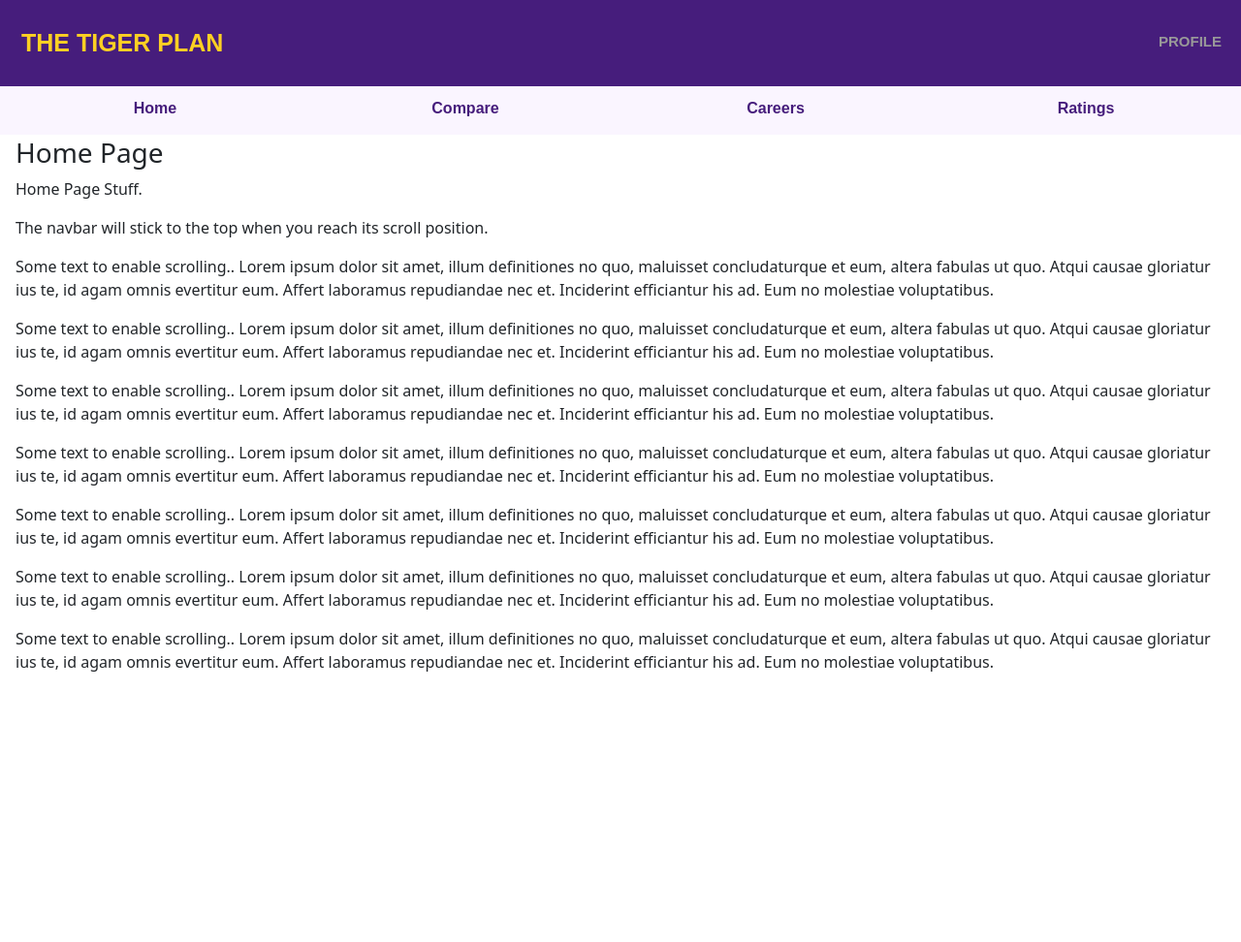
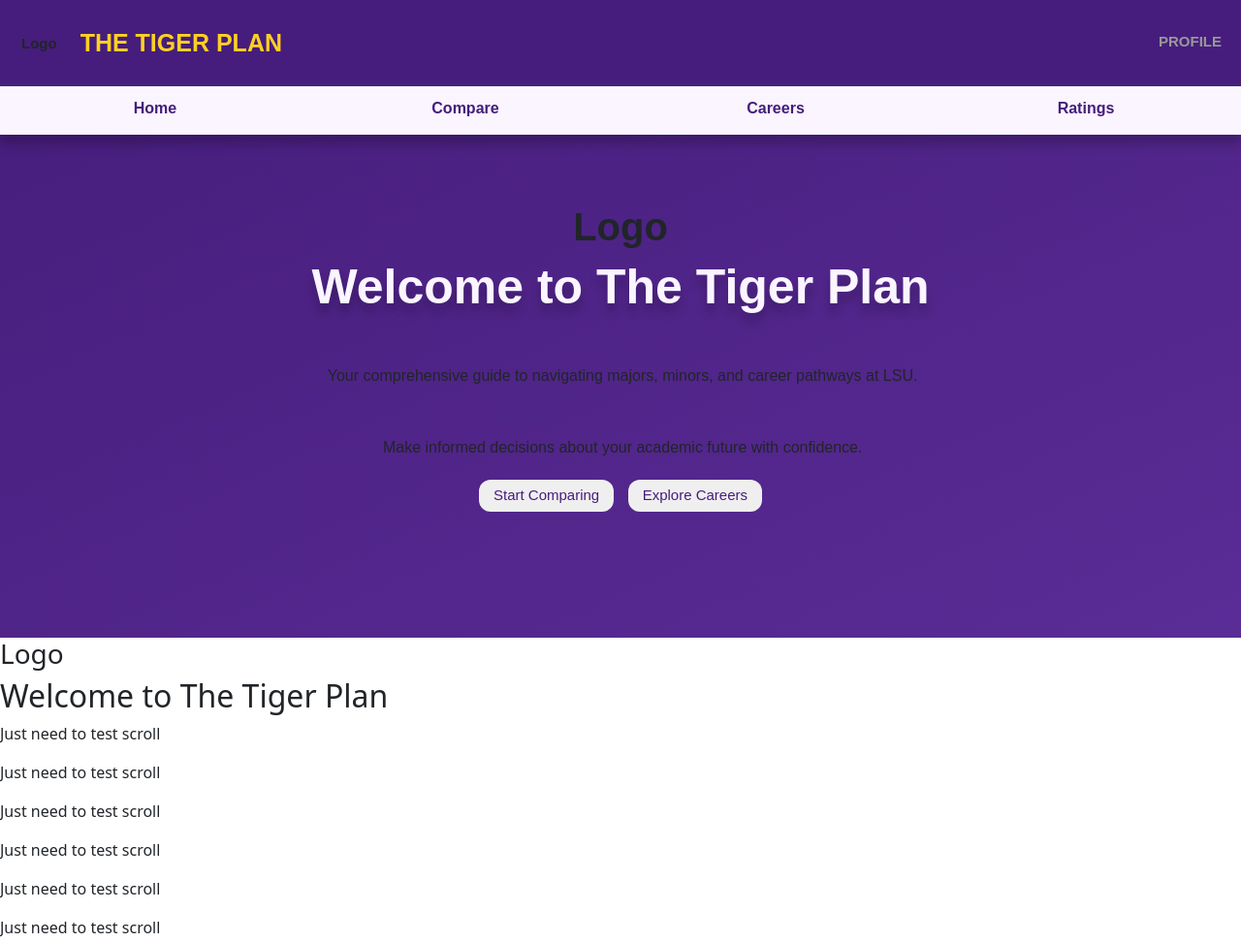
Before and after one commit to OliStew/TigerPlan, a plain HTML site: page index.html in a window 1280 px wide. Shown: the whole page at 97% size. Before the commit the page ends 800 px from the top, so only its background shows below. Drawn offline with nearby package versions, Linux system fonts and the light colour scheme.

Commit message:
Styling done for Header and Navbar Content1 Created Style started Content 2 Started

```diff
--- a/index.html
+++ b/index.html
@@ -6,7 +6,7 @@
   <meta charset="utf-8">
   <meta name="viewport" content="width=device-width, initial-scale=1">
 
-  <title>Tiger Plan</title>
+  <title>Welcome to The Tiger Plan</title>
 
   <link rel="stylesheet" href="styles.css">
   <link href="https://cdn.jsdelivr.net/npm/bootstrap@5.3.8/dist/css/bootstrap.min.css" rel="stylesheet"
@@ -15,13 +15,14 @@
 
 <body>
 
-    <!-- Top LOGO, Profile and Search Bar-->
-    <div class="header">
-        <a href="#default" id="logo">THE TIGER PLAN</a>
-        <div class="header-right">
-            <a href="#Profile">PROFILE</a>
-        </div>
+  <!-- Top LOGO, Profile and Search Bar-->
+  <div class="header">
+    <a>Logo</a>
+    <a href="#default" id="title">THE TIGER PLAN</a>
+    <div class="header-right">
+      <a href="#Profile">PROFILE</a>
     </div>
+  </div>
   </div>
 
   <!-- Navigation Bar-->
@@ -33,32 +34,28 @@
   </div>
 
   <!-- Main Content-->
-  <div class="content">
-    <h3>Home Page</h3>
-    <p>Home Page Stuff.</p>
-    <p>The navbar will stick to the top when you reach its scroll position.</p>
-    <p>Some text to enable scrolling.. Lorem ipsum dolor sit amet, illum definitiones no quo, maluisset
-      concludaturque et eum, altera fabulas ut quo. Atqui causae gloriatur ius te, id agam omnis evertitur eum.
-      Affert laboramus repudiandae nec et. Inciderint efficiantur his ad. Eum no molestiae voluptatibus.</p>
-    <p>Some text to enable scrolling.. Lorem ipsum dolor sit amet, illum definitiones no quo, maluisset
-      concludaturque et eum, altera fabulas ut quo. Atqui causae gloriatur ius te, id agam omnis evertitur eum.
-      Affert laboramus repudiandae nec et. Inciderint efficiantur his ad. Eum no molestiae voluptatibus.</p>
-    <p>Some text to enable scrolling.. Lorem ipsum dolor sit amet, illum definitiones no quo, maluisset
-      concludaturque et eum, altera fabulas ut quo. Atqui causae gloriatur ius te, id agam omnis evertitur eum.
-      Affert laboramus repudiandae nec et. Inciderint efficiantur his ad. Eum no molestiae voluptatibus.</p>
-    <p>Some text to enable scrolling.. Lorem ipsum dolor sit amet, illum definitiones no quo, maluisset
-      concludaturque et eum, altera fabulas ut quo. Atqui causae gloriatur ius te, id agam omnis evertitur eum.
-      Affert laboramus repudiandae nec et. Inciderint efficiantur his ad. Eum no molestiae voluptatibus.</p>
-    <p>Some text to enable scrolling.. Lorem ipsum dolor sit amet, illum definitiones no quo, maluisset
-      concludaturque et eum, altera fabulas ut quo. Atqui causae gloriatur ius te, id agam omnis evertitur eum.
-      Affert laboramus repudiandae nec et. Inciderint efficiantur his ad. Eum no molestiae voluptatibus.</p>
-    <p>Some text to enable scrolling.. Lorem ipsum dolor sit amet, illum definitiones no quo, maluisset
-      concludaturque et eum, altera fabulas ut quo. Atqui causae gloriatur ius te, id agam omnis evertitur eum.
-      Affert laboramus repudiandae nec et. Inciderint efficiantur his ad. Eum no molestiae voluptatibus.</p>
-    <p>Some text to enable scrolling.. Lorem ipsum dolor sit amet, illum definitiones no quo, maluisset
-      concludaturque et eum, altera fabulas ut quo. Atqui causae gloriatur ius te, id agam omnis evertitur eum.
-      Affert laboramus repudiandae nec et. Inciderint efficiantur his ad. Eum no molestiae voluptatibus.</p>
+  <div class="content1">
+
+    <h1>Logo</h1>
+    <h2>Welcome to The Tiger Plan</h2>
+    <p> Your comprehensive guide to navigating majors, minors, and career pathways at LSU.</p>
+    <p> Make informed decisions about your academic future with confidence.</p>
+    <button class="button button1">Start Comparing</button>
+    <button class="button button2">Explore Careers</button>
   </div>
+
+  <div class="content2">
+
+    <h3>Logo</h3>
+    <h2>Welcome to The Tiger Plan</h2>
+    <p>Just need to test scroll</p>
+    <p>Just need to test scroll</p>
+    <p>Just need to test scroll</p>
+    <p>Just need to test scroll</p>
+    <p>Just need to test scroll</p>
+    <p>Just need to test scroll</p>
+  </div>
+
 
   <script src="script.js"></script>
   <script src="https://cdn.jsdelivr.net/npm/bootstrap@5.3.8/dist/js/bootstrap.bundle.min.js"
--- a/script.js
+++ b/script.js
@@ -8,7 +8,7 @@ window.onscroll = function() {scrollFunction()};
 function scrollFunction() {
   if (document.body.scrollTop > 80 || document.documentElement.scrollTop > 80) {
          document.getElementsByClassName("header")[0].style.padding = "10px 10px";
-        document.getElementById("logo").style.fontSize = "15px";
+        document.getElementById("title").style.fontSize = "15px";
 
 
          document.getElementById("navbar").style.opacity = "0%"
@@ -17,7 +17,7 @@ function scrollFunction() {
 
   } else {
         document.getElementsByClassName("header")[0].style.padding = "20px 10px";
-        document.getElementById("logo").style.fontSize = "25px";
+        document.getElementById("title").style.fontSize = "25px";
 
         document.getElementById("navbar").style.opacity = "100%"
         document.getElementById("navbar").style.top = "0px";
--- a/styles.css
+++ b/styles.css
@@ -2,7 +2,7 @@
     Anything else create your own CSS file and link it in the HTML file.
     Of course first test it in your own file, but once you are sure it works, put it here. */
 
-    /* Style the header with a grey background and some padding */
+/* Style the header with a grey background and some padding */
 .header {
   position: fixed;
   z-index: 1;
@@ -44,8 +44,8 @@
   border-radius: 4px;
 }
 
-/* Style the logo link (notice that we set the same value of line-height and font-size to prevent the header to increase when the font gets bigger */
-.header #logo {
+/* Style the title link (notice that we set the same value of line-height and font-size to prevent the header to increase when the font gets bigger */
+.header #title {
   font-size: 25px;
   line-height: 25px;
   transition: 0.4s;
@@ -53,25 +53,33 @@
 
 /* Change the background color on mouse-over */
 .header a:hover {
-  color:  #FDD023;
+  color: #FDD023;
 }
 
-.header #logo:hover {
+.header #title:hover {
   text-decoration: underline;
 }
 
 #navbar {
-  background-color: 	#faf5ff; /* Black background color */
-  position: fixed; /* Make it stick/fixed */
+  background-color: #faf5ff;
+  /* Black background color */
+  position: fixed;
+  /* Make it stick/fixed */
   margin-top: 85px;
-  top: 0; /* Stay on top */
-  width: 100%; /* Full width */
-  transition: 0.5s; /* Transition effect when sliding down (and up) */
+  top: 0;
+  /* Stay on top */
+  width: 100%;
+  /* Full width */
+  transition: 0.5s;
+  /* Transition effect when sliding down (and up) */
+
+  box-shadow: 0px 10px 10px #00000033;
+
 }
 
 /* Style the navbar links */
 #navbar a {
-  float:left;
+  float: left;
   display: block;
   color: #461D7C;
   font-weight: bold;
@@ -86,21 +94,64 @@
   background-color: #D6C9E3;
 }
 
-.content {
-  margin-top: 125px;
-  padding: 16px;
+.content1 {
+  margin-top: 85px;
+  padding: 125px;
+  text-align: center;
+  align-self: center;
+  font-family: Arial, Helvetica, sans-serif;
+  background-image: linear-gradient(to bottom right, #461D7C, #5a2c96);
 }
+
+.content1 h1,
+.content1 h2 {
+  font-weight: 900;
+}
+
+.content1 h2 {
+  text-align: center;
+  align-self: center;
+  font-size: 50px;
+  color: #faf5ff;
+  text-shadow: 0px 10px 10px #00000033;
+}
+
+.content1 p {
+  font-weight: 7250;
+  white-space: pre;
+  margin-top: 50px;
+}
+
+
+.content1 button {
+  border-radius: 12px;
+  border: none;
+  text-decoration: none;
+  padding: 5px 15px;
+  margin: 5px;
+  font-size: 15px;
+  color: #461D7C;
+}
+
+.content1 button:hover {
+  background-color: #FDD023;
+  color: #faf5ff;
+}
+
 
 /* Add media queries for responsiveness - when the screen is 500px wide or less, stack the links on top of each other */
 @media screen and (max-width: 500px) {
   #navbar {
-    padding: 20px 10px !important; /* Use !important to make sure that JavaScript doesn't override the padding on small screens */
+    padding: 20px 10px !important;
+    /* Use !important to make sure that JavaScript doesn't override the padding on small screens */
   }
+
   .header a {
     float: none;
     display: block;
     text-align: left;
   }
+
   .header-right {
     float: none;
   }
```
